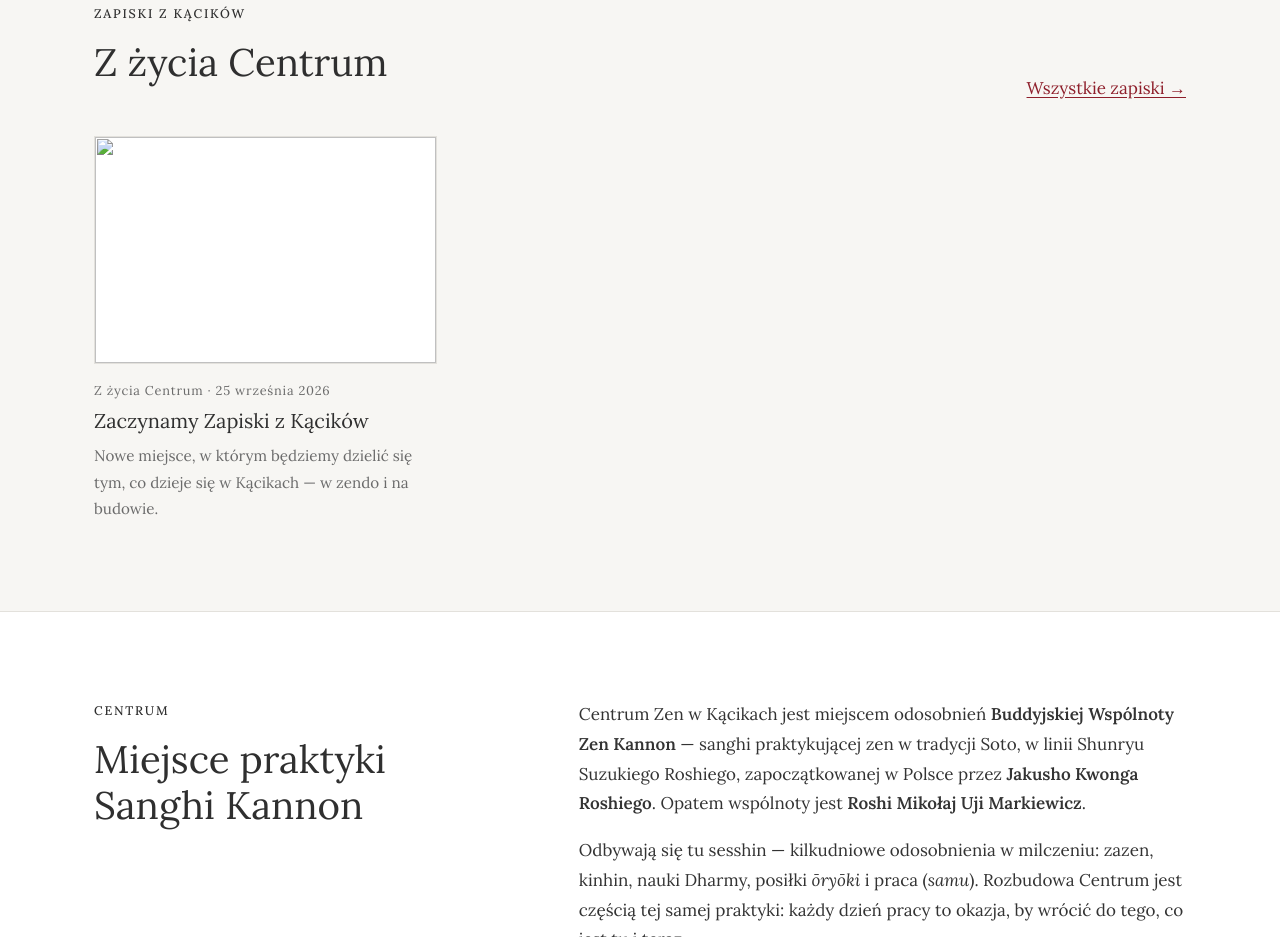
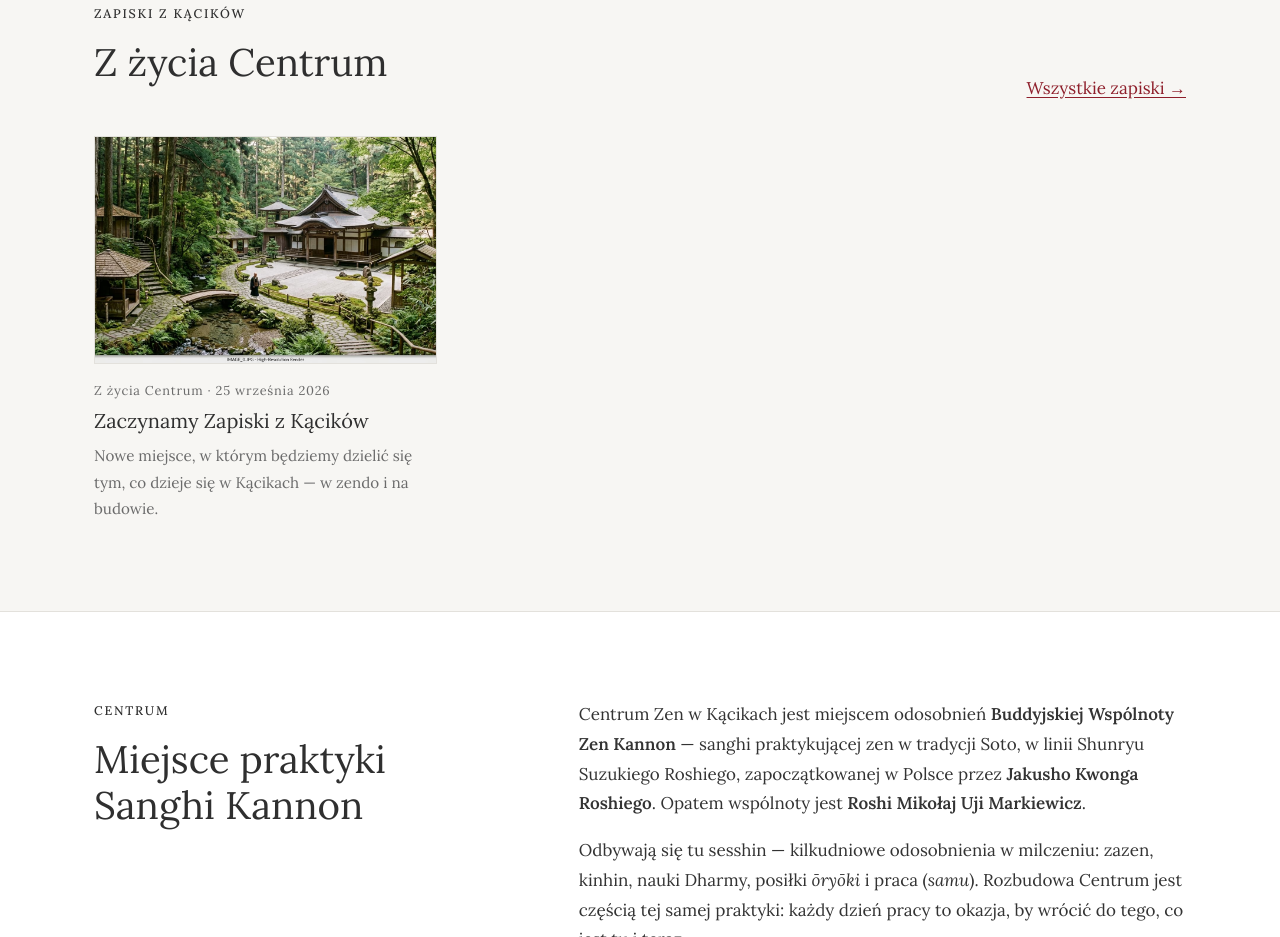
Before and after one commit to JaroslawChybicki/kaciki, an Eleventy site: page src/index.njk in a window 1280 px wide. Shown: the part 1131-2068 px from the top of the page. Built offline with nearby package versions, Linux system fonts and the light colour scheme; Eleventy itself is replaced by a stand-in of ours; files that its build step writes are made by us from their sources; no server answers.

Commit message:
Update src/zapiski/wpisy/2026-09-25-zapiski-z-kacikow.md (via Pages CMS)

```diff
--- a/src/zapiski/wpisy/2026-09-25-zapiski-z-kacikow.md
+++ b/src/zapiski/wpisy/2026-09-25-zapiski-z-kacikow.md
@@ -4,7 +4,7 @@ date: 2026-09-25
 kategoria: Z życia Centrum
 opis: Nowe miejsce, w którym będziemy dzielić się tym, co dzieje się w Kącikach
   — w zendo i na budowie.
-okladka: /img/uploads/enigma strona.png
+okladka: /img/uploads/kaciki.jpg
 szkic: false
 ---
 W tym miejscu będą pojawiać się zapiski z Centrum Zen w Kącikach: relacje z sesshin i weekendów praktyki, wieści z rozbudowy i zdjęcia z codziennej pracy.
```
